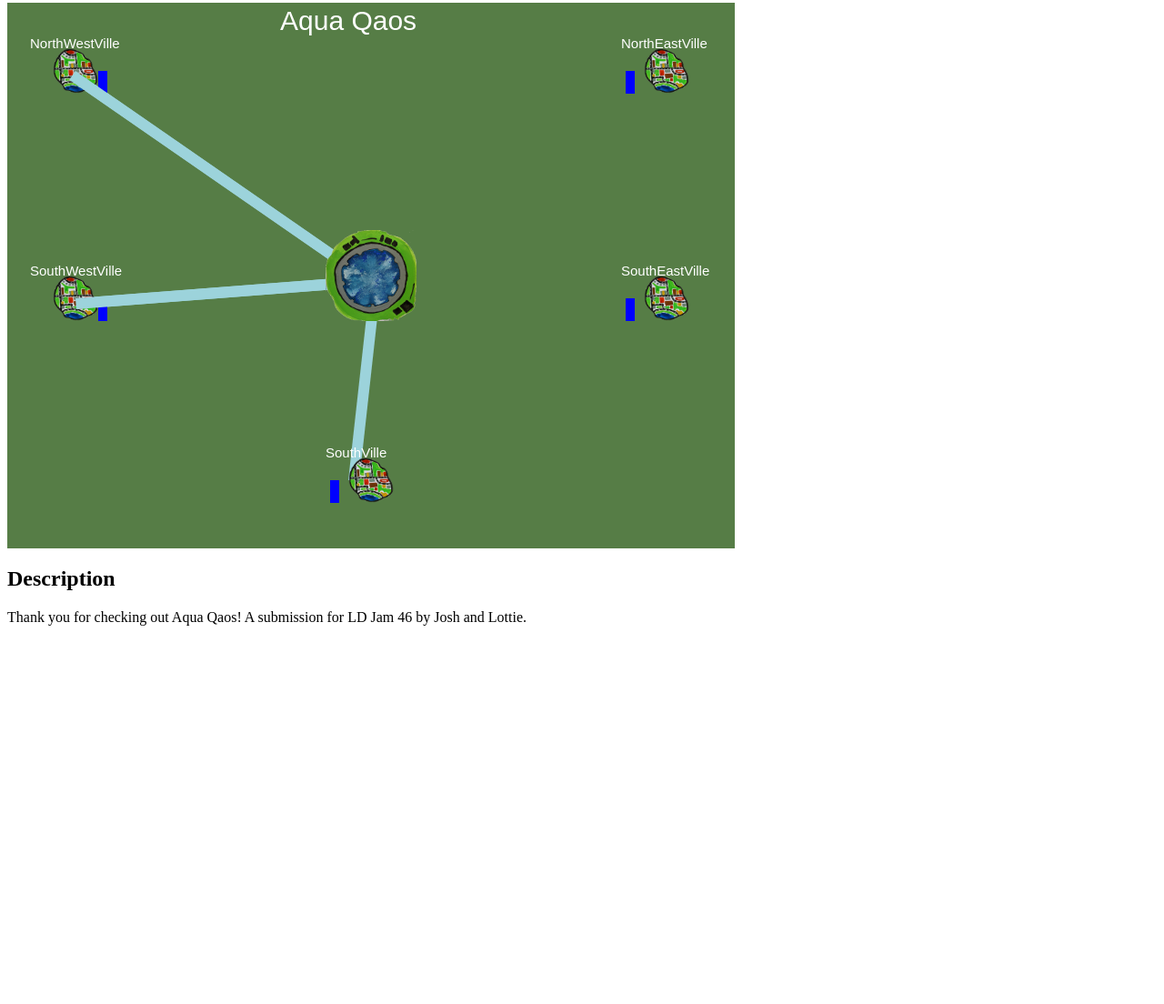
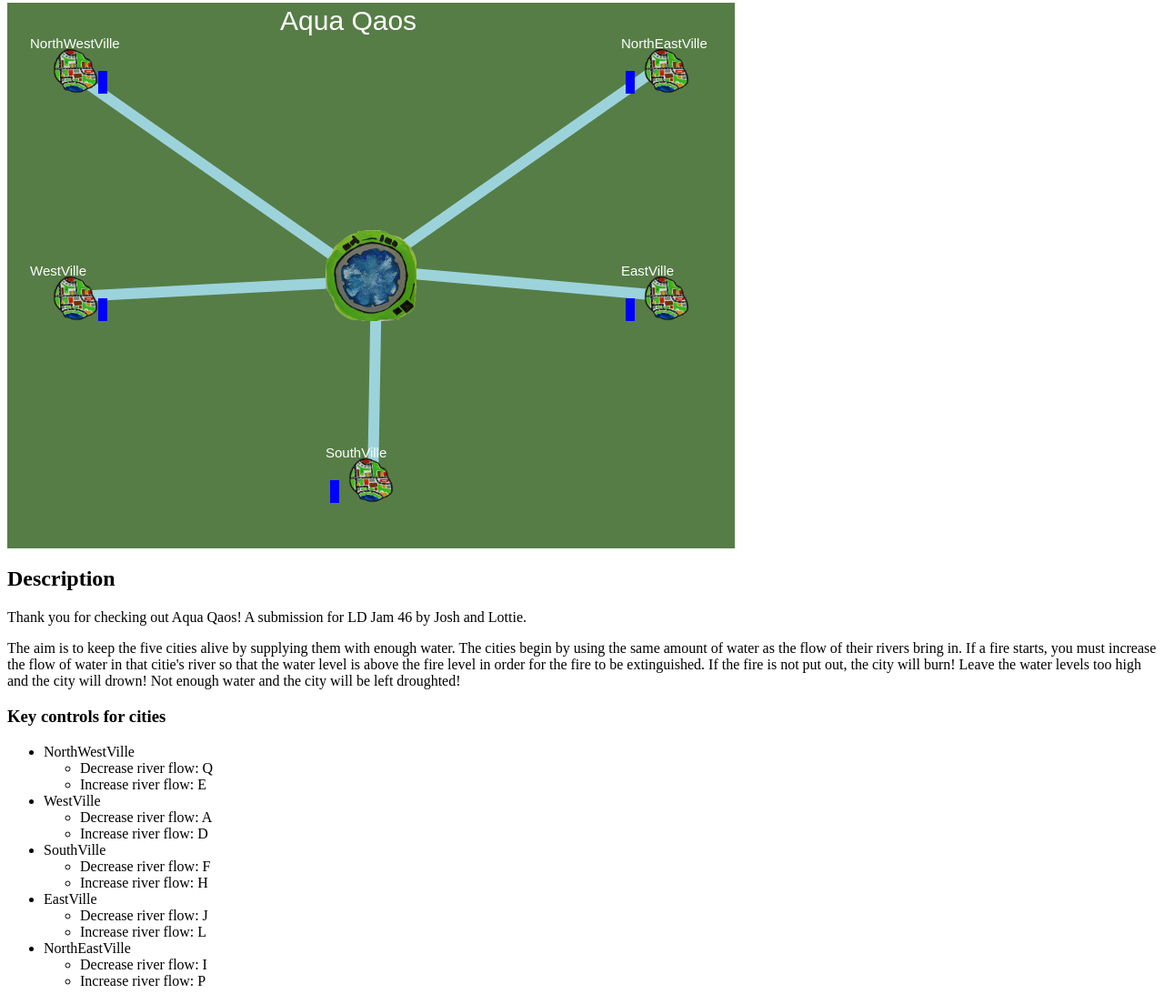
Before and after one commit to albionbrown/LDJam46, a plain HTML site: page game.html in a window 1280 px wide. Shown: the part 63-1167 px from the top of the page at 91% size. Before the commit the page ends 800 px from the top, so only its background shows below. Drawn offline with Linux system fonts and the light colour scheme.

Commit message:
Added game description and instructions

```diff
--- a/city.js
+++ b/city.js
@@ -67,7 +67,7 @@ class City {
         else {
 
             if (this.timeTillNextFire == null) {
-                this.timeTillNextFire = Math.floor(Math.random() * 29) + 10;
+                this.timeTillNextFire = Math.floor(Math.random() * 19) + 5;
                 setTimeout(this.startFire, this.timeTillNextFire * 1000, this);
             }
         }
--- a/game.html
+++ b/game.html
@@ -19,6 +19,47 @@
         <canvas id="gameCanvas" width="800px" height="600px"></canvas>
         <h2>Description</h2>
         <p>Thank you for checking out Aqua Qaos! A submission for LD Jam 46 by Josh and Lottie.</p>
+        <p>The aim is to keep the five cities alive by supplying them with enough water. The cities
+            begin by using the same amount of water as the flow of their rivers bring in.
+            If a fire starts, you must increase the flow of water in that citie&#39;s river so that
+            the water level is above the fire level in order for the fire to be extinguished. If the
+            fire is not put out, the city will burn! Leave the water levels too high and the city
+            will drown! Not enough water and the city will be left droughted!
+        </p>
+
+        <h3>Key controls for cities</h3>
+        <ul>
+            <li>NorthWestVille</li>
+            <ul>
+                <li>Decrease river flow: Q</li>
+                <li>Increase river flow: E</li>
+            </ul>
+
+            <li>WestVille</li>
+            <ul>
+                <li>Decrease river flow: A</li>
+                <li>Increase river flow: D</li>
+            </ul>
+
+            <li>SouthVille</li>
+            <ul>
+                <li>Decrease river flow: F</li>
+                <li>Increase river flow: H</li>
+            </ul>
+
+            <li>EastVille</li>
+            <ul>
+                <li>Decrease river flow: J</li>
+                <li>Increase river flow: L</li>
+            </ul>
+
+            <li>NorthEastVille</li>
+            <ul>
+                <li>Decrease river flow: I</li>
+                <li>Increase river flow: P</li>
+            </ul>
+        </ul>
+
     </body>
 
     <script type="text/javascript" src="/controls.js"></script>
--- a/game.js
+++ b/game.js
@@ -87,7 +87,8 @@ var city1River = new River(
     city1.y + (city1.height / 2),
     10,
     false,
-    1
+    1,
+    125
 );
 
 city1River.addToRenderables();
@@ -98,7 +99,7 @@ city1.addRiver(city1River);
 city1.addToRenderables();
 
 var city2 = new City(
-    'SouthWestVille',
+    'WestVille',
     50,
     300,
     50,
@@ -118,7 +119,8 @@ var city2River = new River(
     city2.y + (city2.height / 2),
     10,
     false,
-    1
+    1,
+    87
 );
 
 city2River.addToRenderables();
@@ -145,10 +147,11 @@ city3.addFireMeter(-10, 0);
 var city3River = new River(
     resovoir.x + (resovoir.width / 2),
     resovoir.y + (resovoir.height / 2),
-    city3.x,
+    city3.x + (city3.width / 2),
     city3.y + (city3.height / 2),
     10,
     false,
+    1,
     1
 );
 
@@ -160,7 +163,7 @@ city3.addRiver(city3River);
 city3.addToRenderables();
 
 var city4 = new City(
-    'SouthEastVille',
+    'EastVille',
     700,
     300,
     50,
@@ -180,7 +183,8 @@ var city4River = new River(
     city4.y + (city4.height / 2),
     10,
     false,
-    1
+    1,
+    275
 );
 
 city4River.addToRenderables();
@@ -211,7 +215,8 @@ var city5River = new River(
     city5.y + (city5.height / 2),
     10,
     false,
-    1
+    1,
+    235
 );
 
 city5River.addToRenderables();
--- a/river.js
+++ b/river.js
@@ -1,7 +1,7 @@
 
 class River {
 
-    constructor (srcX, srcY, destX, destY, width, damaged, flow) {
+    constructor (srcX, srcY, destX, destY, width, damaged, flow, rotation) {
 
         this.srcX = srcX;
         this.srcY = srcY;
@@ -11,7 +11,7 @@ class River {
         this.length = this.calculateLength();
         this.damaged = damaged;
         this.flow = flow;
-        this.rotation = null;
+        this.rotation = rotation;
 
         this.increaseKey = null;
         this.decreaseKey = null;
@@ -62,19 +62,19 @@ class River {
         var adjacent = this.destX - this.srcX;
         var opposite = -(this.destY - this.srcY);
 
-        var angleRadians = Math.asin(opposite / this.length);
-        var angleDegrees = angleRadians * (180 / Math.PI) + 90;
-        var rotation = angleDegrees * (Math.PI / 180);
+        // var angleRadians = Math.asin(opposite / this.length);
+        // var angleDegrees = angleRadians * (180 / Math.PI) + 90;
+        // var rotation = angleDegrees * (Math.PI / 180);
 
-        console.log("Opposite " + opposite);
-        console.log("Adjacent " + adjacent);
-        console.log("Angle Radians from horizontal " + angleRadians);
-        console.log("Angle degrees from horizontal " + angleDegrees);
+        // console.log("Opposite " + opposite);
+        // console.log("Adjacent " + adjacent);
+        // console.log("Angle Radians from horizontal " + angleRadians);
+        // console.log("Angle degrees from horizontal " + angleDegrees);
 
         ctx.save();
 
         ctx.translate(this.srcX, this.srcY);
-        ctx.rotate(rotation);
+        ctx.rotate(this.rotation * (Math.PI / 180));
         ctx.translate(-(this.srcX), -this.srcY);
 
         ctx.fillStyle = "#9cd3db";
```
